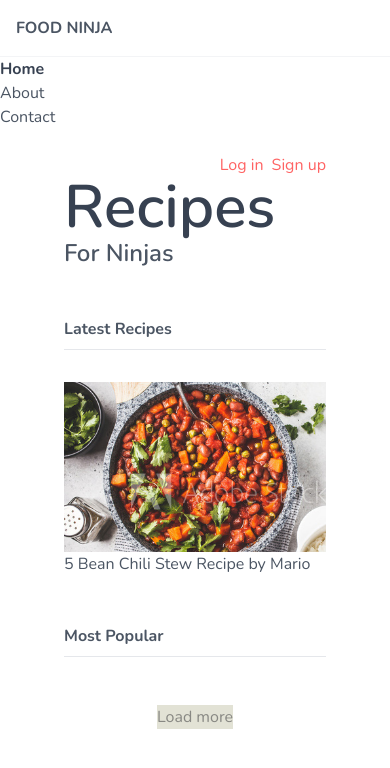
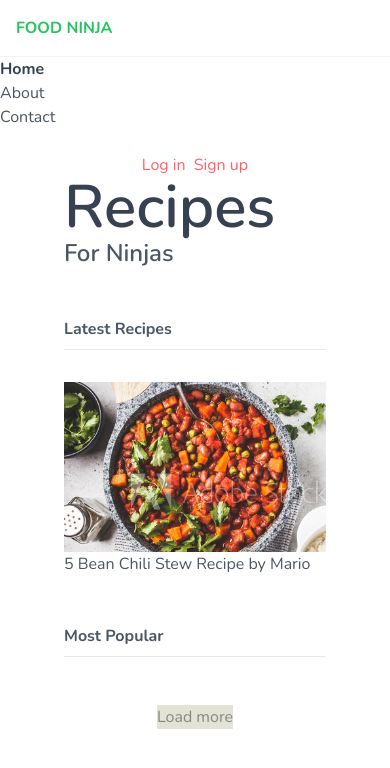
Before and after one commit to tonyvargese/RecipeRover, a website: page public/index.html in a window 390 px wide. Drawn offline with nearby package versions, Linux system fonts and the light colour scheme.

Commit message:
responsive classes

```diff
--- a/public/index.html
+++ b/public/index.html
@@ -12,7 +12,7 @@
       <nav>
         <div>
           <h1 class="font-bold uppercase p-4 border-b border-gray-100">
-            <a href="/">Food Ninja</a>
+            <a href="/" class="text-green-500 sm:text-red-500 lg:text-blue-600">Food Ninja</a>
           </h1>
         </div>
         <ul>
@@ -36,7 +36,7 @@
     </div>
 
     <main class="px-16 py-6">
-      <div class="flex justify-end">
+      <div class="flex md:justify-end justify-center">
         <a href="#" class="text-primary">Log in</a>
         <a href="#" class="text-primary ml-2">Sign up</a>
       </div>
```
Also changed, not shown: public/styles.css.
